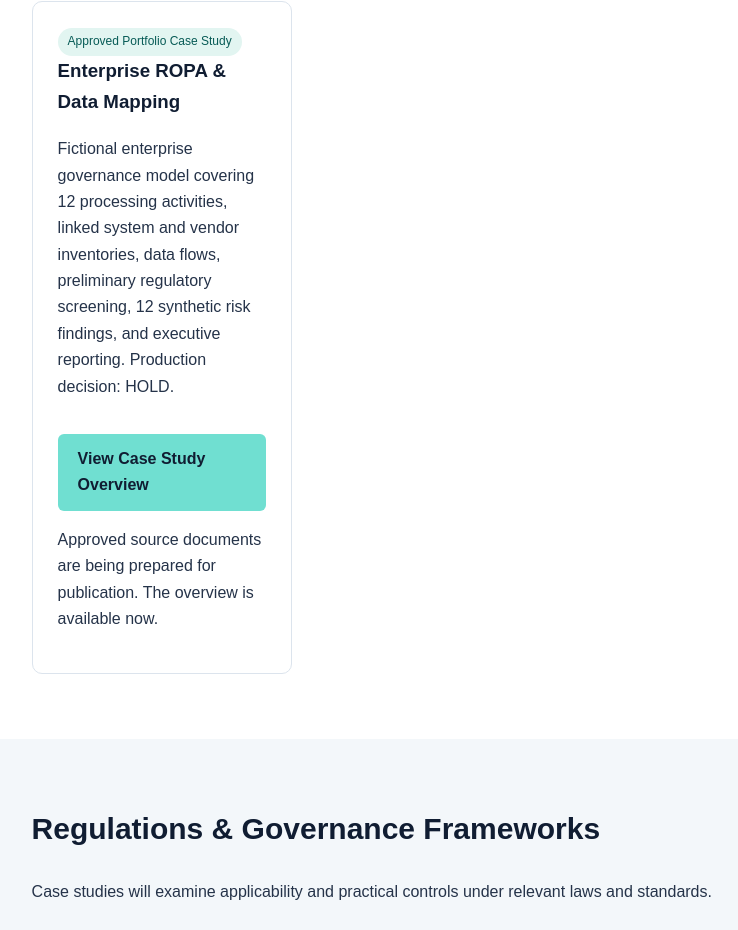
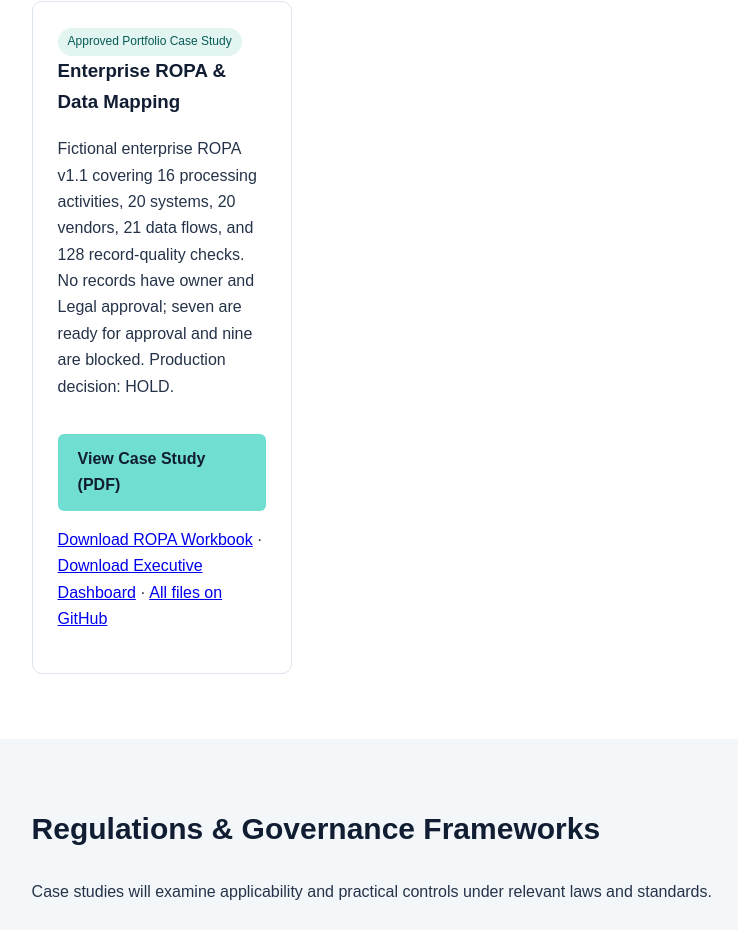
Before and after one commit to mikeolu700-gif/bloomdale-privacy-ai-governance, a plain HTML site: page index.html in a window 1280 px wide. Shown: the part 2825-3755 px from the top of the page, without its empty margins (58-796 px from the left). Drawn offline with Linux system fonts and the light colour scheme.

Commit message:
Publish BDC-OPS-004 v1.1 case study and dashboard links

```diff
--- a/index.html
+++ b/index.html
@@ -132,9 +132,9 @@
     <div class="card">
       <span class="tag">Approved Portfolio Case Study</span>
       <h3>Enterprise ROPA &amp; Data Mapping</h3>
-      <p>Fictional enterprise governance model covering 12 processing activities, linked system and vendor inventories, data flows, preliminary regulatory screening, 12 synthetic risk findings, and executive reporting. Production decision: HOLD.</p>
-      <a class="button" href="portfolio/BDC-OPS-004/">View Case Study Overview</a>
-      <p>Approved source documents are being prepared for publication. The overview is available now.</p>
+      <p>Fictional enterprise ROPA v1.1 covering 16 processing activities, 20 systems, 20 vendors, 21 data flows, and 128 record-quality checks. No records have owner and Legal approval; seven are ready for approval and nine are blocked. Production decision: HOLD.</p>
+      <a class="button" href="portfolio/portfolio/BDC-OPS-004/BDC-OPS-004_Consolidated_ROPA_Case_Study_v1.1.pdf" target="_blank" rel="noopener noreferrer">View Case Study (PDF)</a>
+      <p><a href="portfolio/portfolio/BDC-OPS-004/BDC-OPS-004_Enterprise_ROPA_Workbook_v1.1.xlsx">Download ROPA Workbook</a> · <a href="portfolio/portfolio/BDC-OPS-004/BDC-OPS-004_Executive_Dashboard_v1.1.pptx">Download Executive Dashboard</a> · <a href="https://github.com/mikeolu700-gif/bloomdale-privacy-ai-governance/tree/main/portfolio/portfolio/BDC-OPS-004">All files on GitHub</a></p>
     </div>
   </div>
 </section>
```
